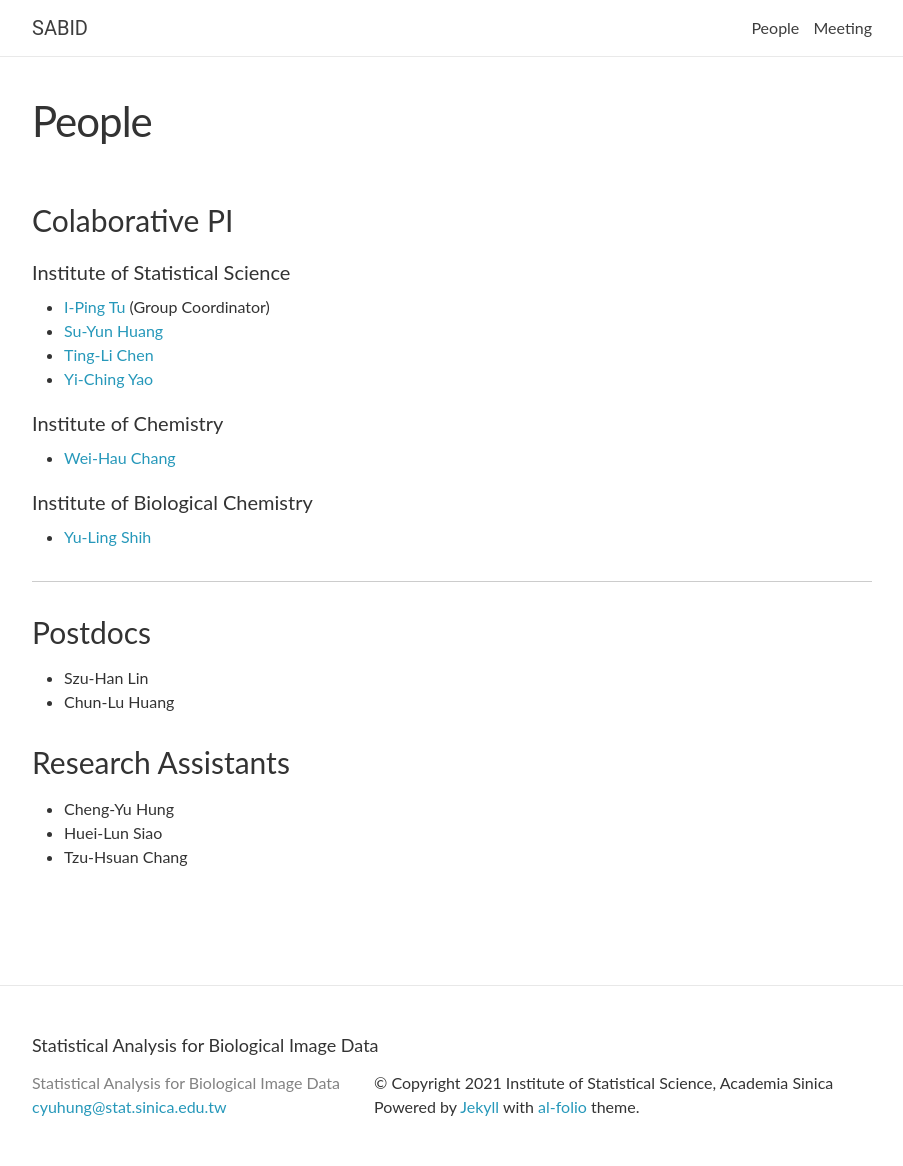
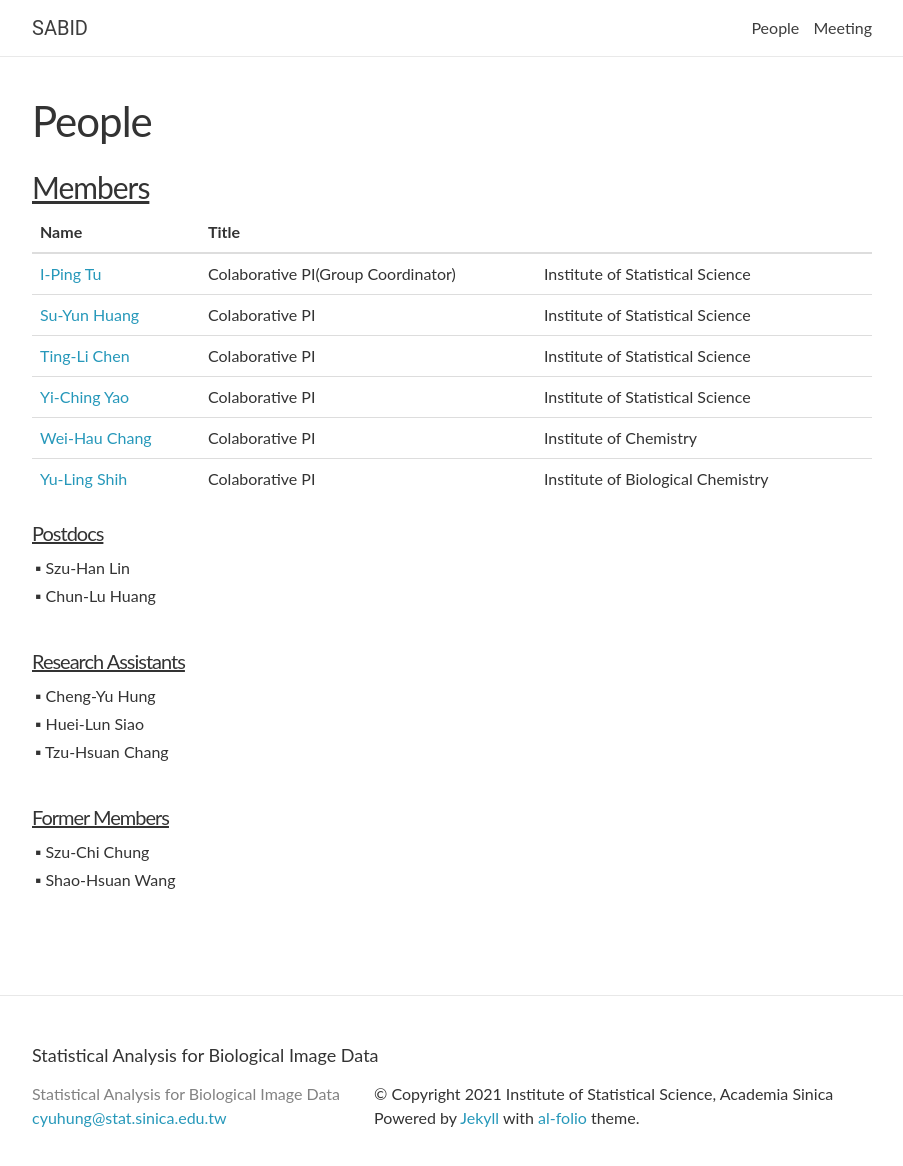
Before and after one commit to sabid-cryoem/sabid-cryoem.github.io, a Jekyll site: the page built from _pages/people.md, in a window 1280 px wide and 1191 px high. Shown: the top 1166 px of the window, without its empty margins (188-1091 px from the left). Built offline with Jekyll 4.4.1, drawn with Linux system fonts in a browser that asks for light colours; nearby versions of some CDN libraries; comment, search, counter and statistics services are not loaded.

Commit message:
Update the layout of people.md
Update the layout of people.md, add the former members and modify the PI's table.

```diff
--- a/_pages/people.md
+++ b/_pages/people.md
@@ -4,26 +4,102 @@ permalink: /people/
 title: People
 ---
 
-### Colaborative PI
-#### Institute of Statistical Science
-- [I-Ping Tu](http://www.stat.sinica.edu.tw/iping/) (Group Coordinator)
-- [Su-Yun Huang](http://www.stat.sinica.edu.tw/syhuang/)
-- [Ting-Li Chen](http://www.stat.sinica.edu.tw/tlchen/)
-- [Yi-Ching Yao](http://www.stat.sinica.edu.tw/yao/)
-
-#### Institute of Chemistry
-- [Wei-Hau Chang](https://www.chem.sinica.edu.tw/faculty/index.php?piName=weihau)
-
-#### Institute of Biological Chemistry
-- [Yu-Ling Shih](https://www.ibc.sinica.edu.tw/people/investigators/principal-investigators/yu-ling-shih/)
-
-***
-
-### Postdocs
-- Szu-Han Lin
-- Chun-Lu Huang
-
-### Research Assistants
-- Cheng-Yu Hung
-- Huei-Lun Siao
-- Tzu-Hsuan Chang
+<h3 class="post-title"><u>Members</u></h3>
+<table class = "table table-hover">
+    <colgroup>
+        <col style="width:20%">
+        <col style="width:40%">
+        <col style="width:40%">
+      </colgroup>
+      <thead class="thead-light">
+        <tr>
+          <th scope="col">Name</th>
+          <th scope="col">Title</th>
+          <th scope="col"></th>
+        </tr>
+      </thead>
+    <tbody>
+        <tr>
+            <td><a href="http://www.stat.sinica.edu.tw/iping/">I-Ping Tu</a></td>
+            <td>Colaborative PI(Group Coordinator)</td>
+            <td>Institute of Statistical Science</td>
+        </tr>
+        <tr>
+            <td><a href="http://www.stat.sinica.edu.tw/syhuang/">Su-Yun Huang</a></td>
+            <td>Colaborative PI</td>
+            <td>Institute of Statistical Science</td>
+        </tr>
+        <tr>
+            <td><a href="http://www.stat.sinica.edu.tw/tlchen/">Ting-Li Chen</a></td>
+            <td>Colaborative PI</td>
+            <td>Institute of Statistical Science</td>
+        </tr>
+        <tr>
+            <td><a href="http://www.stat.sinica.edu.tw/yao/">Yi-Ching Yao</a></td>
+            <td>Colaborative PI</td>
+            <td>Institute of Statistical Science</td>
+        </tr>
+        <tr>
+            <td><a href="https://www.chem.sinica.edu.tw/faculty/index.php?piName=weihau">Wei-Hau Chang</a></td>
+            <td>Colaborative PI</td>
+            <td>Institute of Chemistry</td>
+        </tr>
+        <tr>
+            <td><a href="https://www.ibc.sinica.edu.tw/people/investigators/principal-investigators/yu-ling-shih/">Yu-Ling Shih</a></td>
+            <td>Colaborative PI</td>
+            <td>Institute of Biological Chemistry</td>
+        </tr>
+    </tbody>
+</table>
+<h4 class="post-title"><u>Postdocs</u></h4>
+<table>
+    <tbody>
+        <tr>
+            <td>
+            ▪ Szu-Han Lin
+            </td>
+        </tr>
+        <tr>
+            <td>
+            ▪ Chun-Lu Huang
+            </td>
+        </tr>
+    </tbody>
+</table>
+<br>
+<h4 class="post-title"><u>Research Assistants</u></h4>
+<table>
+    <tbody>
+        <tr>
+            <td>
+            ▪ Cheng-Yu Hung
+            </td>
+        </tr>
+        <tr>
+            <td>
+            ▪ Huei-Lun Siao
+            </td>
+        </tr>
+        <tr>
+            <td>
+            ▪ Tzu-Hsuan Chang
+            </td>
+        </tr>
+    </tbody>
+</table>
+<br>
+<h4 class="post-title"><u>Former Members</u></h4>
+<table>
+    <tbody>
+        <tr>
+            <td>
+            ▪ Szu-Chi Chung
+            </td>
+        </tr>
+        <tr>
+            <td>
+            ▪ Shao-Hsuan Wang
+            </td>
+        </tr>
+    </tbody>
+</table>
```
